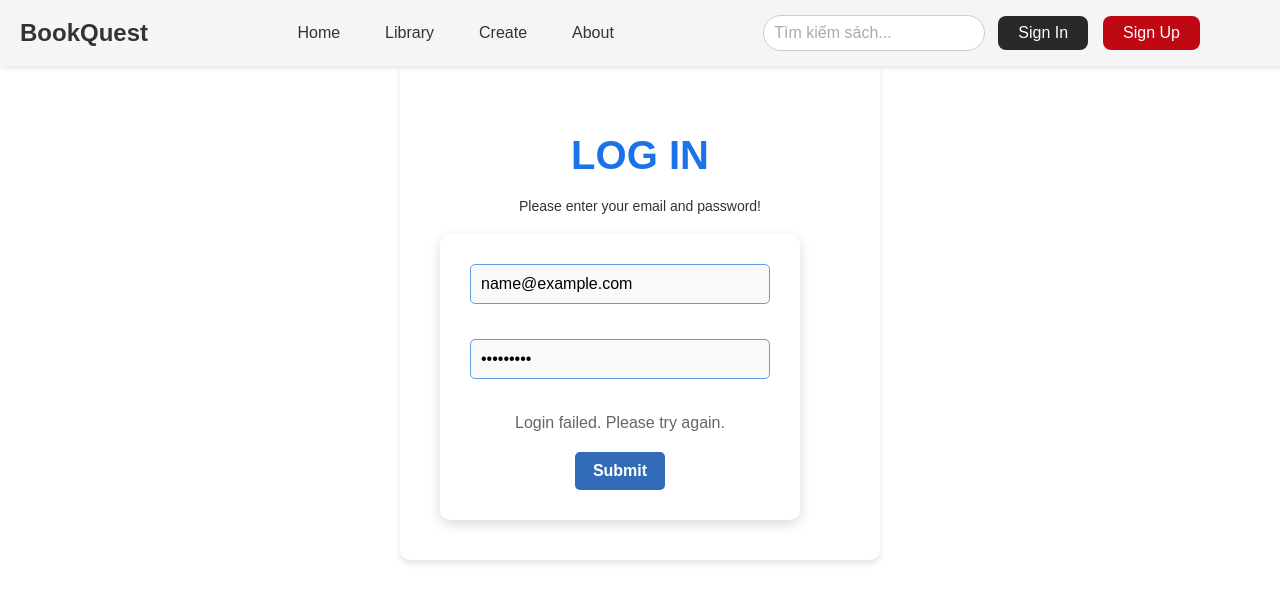
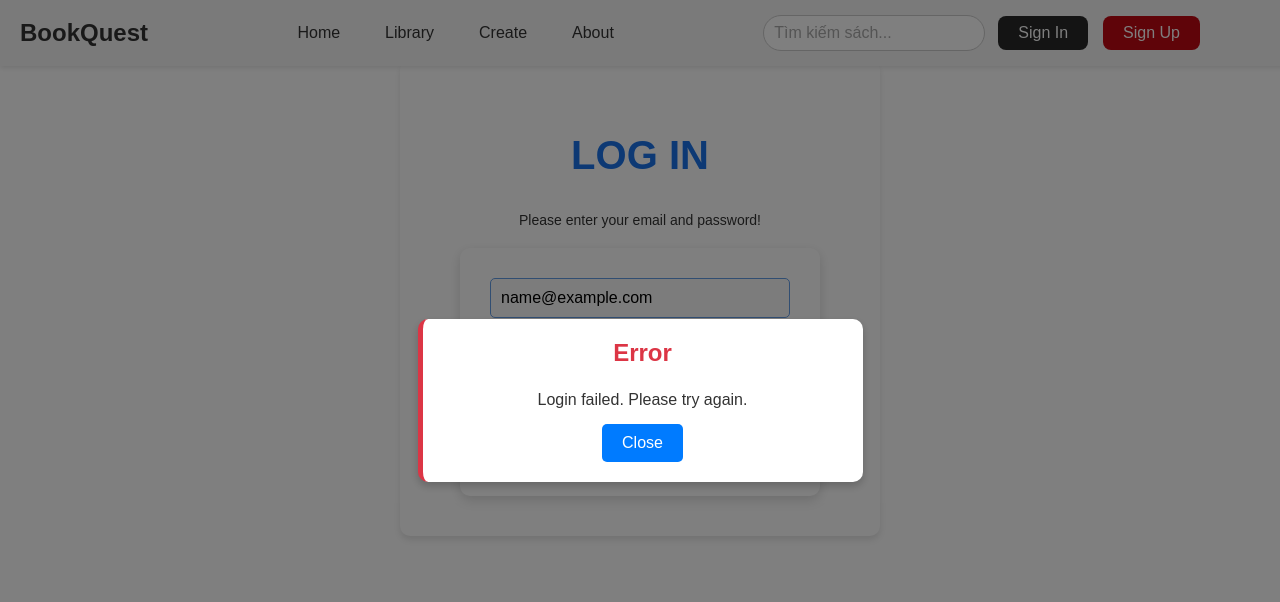
Before and after one commit to vantam3/Capstone1_FE, a React (Create React App) app in the folder book_web/: page /login in a window 1280 px wide. Both pictures are taken after typing "name@example.com", "Sample123" into the empty fields and a click on the button "Submit". Shown: the top 602 px of the page. Built offline with nearby package versions, Linux system fonts and the light colour scheme; no server answers.

Commit message:
update something

```diff
--- /dev/null
+++ b/book_web/src/components/Modal/Modal.css
@@ -0,0 +1,84 @@
+/* Modal Overlay */
+.modal-overlay {
+    position: fixed;
+    top: 0;
+    left: 0;
+    width: 100vw;
+    height: 100vh;
+    background-color: rgba(0, 0, 0, 0.5);
+    display: flex;
+    justify-content: center;
+    align-items: center;
+    z-index: 1000;
+  }
+
+  /* Modal Box */
+  .modal {
+    background-color: #fff;
+    padding: 20px;
+    border-radius: 10px;
+    box-shadow: 0 4px 8px rgba(0, 0, 0, 0.2);
+    text-align: center;
+    width: 400px;
+    max-width: 90%;
+    animation: fadeIn 0.3s ease-in-out;
+  }
+
+  /* Success Style */
+  .modal.success {
+    border-left: 5px solid #28a745; /* Màu xanh cho thông báo thành công */
+  }
+
+  /* Error Style */
+  .modal.error {
+    border-left: 5px solid #dc3545; /* Màu đỏ cho thông báo lỗi */
+  }
+
+  /* Modal Heading */
+  .modal h3 {
+    margin-top: 0;
+    font-size: 1.5rem;
+  }
+
+  .modal.success h3 {
+    color: #28a745; /* Màu xanh cho tiêu đề thành công */
+  }
+
+  .modal.error h3 {
+    color: #dc3545; /* Màu đỏ cho tiêu đề lỗi */
+  }
+
+  /* Modal Text */
+  .modal p {
+    font-size: 1rem;
+    color: #333;
+    margin: 15px 0;
+  }
+
+  /* Close Button */
+  .close-modal-button {
+    background-color: #007bff;
+    color: #fff;
+    border: none;
+    padding: 10px 20px;
+    border-radius: 5px;
+    font-size: 1rem;
+    cursor: pointer;
+    transition: background-color 0.3s ease;
+  }
+
+  .close-modal-button:hover {
+    background-color: #0056b3;
+  }
+
+  /* Animation */
+  @keyframes fadeIn {
+    from {
+      opacity: 0;
+      transform: scale(0.9);
+    }
+    to {
+      opacity: 1;
+      transform: scale(1);
+    }
+  }
--- /dev/null
+++ b/book_web/src/components/Modal/Modal.js
@@ -0,0 +1,18 @@
+import React from "react";
+import "./Modal.css";
+
+const Modal = ({ title, message, onClose, type = "success" }) => {
+  return (
+    <div className="modal-overlay">
+      <div className={`modal ${type}`}>
+        <h3>{title}</h3>
+        <p>{message}</p>
+        <button className="close-modal-button" onClick={onClose}>
+          Close
+        </button>
+      </div>
+    </div>
+  );
+};
+
+export default Modal;
--- a/book_web/src/components/NavBar/NavBar.js
+++ b/book_web/src/components/NavBar/NavBar.js
@@ -1,11 +1,18 @@
-import React from "react";
+import React, { useState } from "react";
 import { Link } from "react-router-dom";
 import "./NavBar.css";
 import { useGlobalContextLogin } from "../../layouts/useContext"; // Import context để quản lý trạng thái đăng nhập
 import axios from "axios"; // Import axios để gọi API logout
+import Modal from "../../components/Modal/Modal"; // Import Modal
 
 function Navbar() {
   const { user, setFormLogin, setUser } = useGlobalContextLogin(); // Lấy thông tin từ context
+  const [showModal, setShowModal] = useState(false); // Trạng thái hiển thị modal
+  const [modalContent, setModalContent] = useState({
+    title: "",
+    message: "",
+    type: "success",
+  }); // Nội dung của modal
 
   const handleLogout = async () => {
     try {
@@ -24,9 +31,27 @@ function Navbar() {
       // Đặt trạng thái đăng xuất
       setUser(null);
       setFormLogin(false);
+
+      // Hiển thị modal thông báo đăng xuất thành công
+      setModalContent({
+        title: "Success",
+        message: "You have successfully logged out!",
+        type: "success",
+      });
+      setShowModal(true);
     } catch (err) {
       console.error("Logout error:", err);
+      setModalContent({
+        title: "Error",
+        message: "Error occurred during logout. Please try again.",
+        type: "error",
+      });
+      setShowModal(true);
     }
+  };
+
+  const closeModal = () => {
+    setShowModal(false); // Đóng modal
   };
 
   return (
@@ -67,6 +92,16 @@ function Navbar() {
           </>
         )}
       </div>
+
+      {/* Sử dụng Modal */}
+      {showModal && (
+        <Modal
+          title={modalContent.title}
+          message={modalContent.message}
+          onClose={closeModal}
+          type={modalContent.type}
+        />
+      )}
     </nav>
   );
 }
--- a/book_web/src/pages/Login/Login.css
+++ b/book_web/src/pages/Login/Login.css
@@ -13,6 +13,10 @@
     box-shadow: 0 4px 6px rgba(0, 0, 0, 0.1);
     max-width: 400px;
     width: 100%;
+    display: flex;
+    flex-direction: column;
+    align-items: center;
+
   }
   /* .pass_login {
     background-color: white;
--- a/book_web/src/pages/Login/Login.js
+++ b/book_web/src/pages/Login/Login.js
@@ -1,7 +1,8 @@
 import React, { useState } from "react";
 import { useNavigate } from "react-router-dom";
 import { useGlobalContextLogin } from "../../layouts/useContext";
-import axiosInstance, { setAuthToken } from "../../utils/axiosConfig";
+import axios from "axios";
+import Modal from "../../components/Modal/Modal";
 import "./Login.css";
 
 const LoginForm = () => {
@@ -9,29 +10,43 @@ const LoginForm = () => {
   const [password, setPassword] = useState("");
   const { setFormLogin, setUser } = useGlobalContextLogin();
   const navigate = useNavigate();
-  const [error, setError] = useState("");
+  const [modalMessage, setModalMessage] = useState("");
+  const [modalType, setModalType] = useState("");
 
   const handleSubmit = async (e) => {
     e.preventDefault();
-    setError("");
+    setModalMessage("");
 
     try {
-      const response = await axiosInstance.post("/login/", { email, password });
+      const response = await axios.post("http://localhost:8000/api/login/", { email, password });
       const { token, user } = response.data;
 
       localStorage.setItem("token", token);
-      setAuthToken(token);
 
       setUser(user);
       setFormLogin(true);
-      navigate("/");
+      setModalMessage("Login successful!");
+      setModalType("success");
+      setTimeout(() => {
+        setModalMessage("");
+        navigate("/");
+      }, 1000);
     } catch (err) {
-      setError(err.response?.data?.message || "Login failed. Please try again.");
+      setModalMessage(err.response?.data?.message || "Login failed. Please try again.");
+      setModalType("error");
     }
   };
 
   return (
     <div className="login">
+      {modalMessage && (
+        <Modal
+          title={modalType === "success" ? "Success" : "Error"}
+          message={modalMessage}
+          onClose={() => setModalMessage("")}
+          type={modalType}
+        />
+      )}
       <div className="login-box">
         <h2>LOG IN</h2>
         <p>Please enter your email and password!</p>
@@ -54,7 +69,6 @@ const LoginForm = () => {
               placeholder="Password:"
             />
           </div>
-          {error && <p className="error-message">{error}</p>}
           <button type="submit" className="button_login">
             Submit
           </button>
--- a/book_web/src/pages/Register/Register.js
+++ b/book_web/src/pages/Register/Register.js
@@ -1,16 +1,18 @@
 import React, { useState } from "react";
 import axios from "axios";
+import Modal from "../../components/Modal/Modal";
 import "./Register.css";
 
 const RegisterForm = () => {
   const [formData, setFormData] = useState({
-    lastName: '',
-    firstName: '',
-    email: '',
-    confirmPassword: '',
+    lastName: "",
+    firstName: "",
+    email: "",
+    confirmPassword: "",
   });
-  const [password, setPassword] = useState('');
-  const [message, setMessage] = useState('');
+  const [password, setPassword] = useState("");
+  const [modalMessage, setModalMessage] = useState("");
+  const [modalType, setModalType] = useState("");
 
   const handleChange = (e) => {
     setFormData({
@@ -21,8 +23,10 @@ const RegisterForm = () => {
 
   const handleSubmit = async (e) => {
     e.preventDefault();
+    setModalMessage("");
+
     try {
-      const response = await axios.post("http://localhost:8000/api/register/", {
+      await axios.post("http://localhost:8000/api/register/", {
         username: formData.email,
         email: formData.email,
         password: password,
@@ -30,18 +34,24 @@ const RegisterForm = () => {
         first_name: formData.firstName,
         last_name: formData.lastName,
       });
-      setMessage("Registration successful!");
+      setModalMessage("Registration successful!");
+      setModalType("success");
     } catch (error) {
-      if (error.response) {
-        setMessage("Registration failed: " + JSON.stringify(error.response.data));
-      } else {
-        setMessage("Connection error!");
-      }
+      setModalMessage(error.response?.data?.error || "Registration failed. Please try again.");
+      setModalType("error");
     }
   };
 
   return (
     <div className="register-container">
+      {modalMessage && (
+        <Modal
+          title={modalType === "success" ? "Success" : "Error"}
+          message={modalMessage}
+          onClose={() => setModalMessage("")}
+          type={modalType}
+        />
+      )}
       <div className="register-box">
         <h2>CREATE ACCOUNT</h2>
         <form onSubmit={handleSubmit}>
@@ -98,12 +108,6 @@ const RegisterForm = () => {
             Sign Up
           </button>
         </form>
-        <div>{message}</div>
-        <div className="backlogin">
-          <p>
-            You have an account? <a href="/login">Back to Sign In</a>
-          </p>
-        </div>
       </div>
     </div>
   );
```
